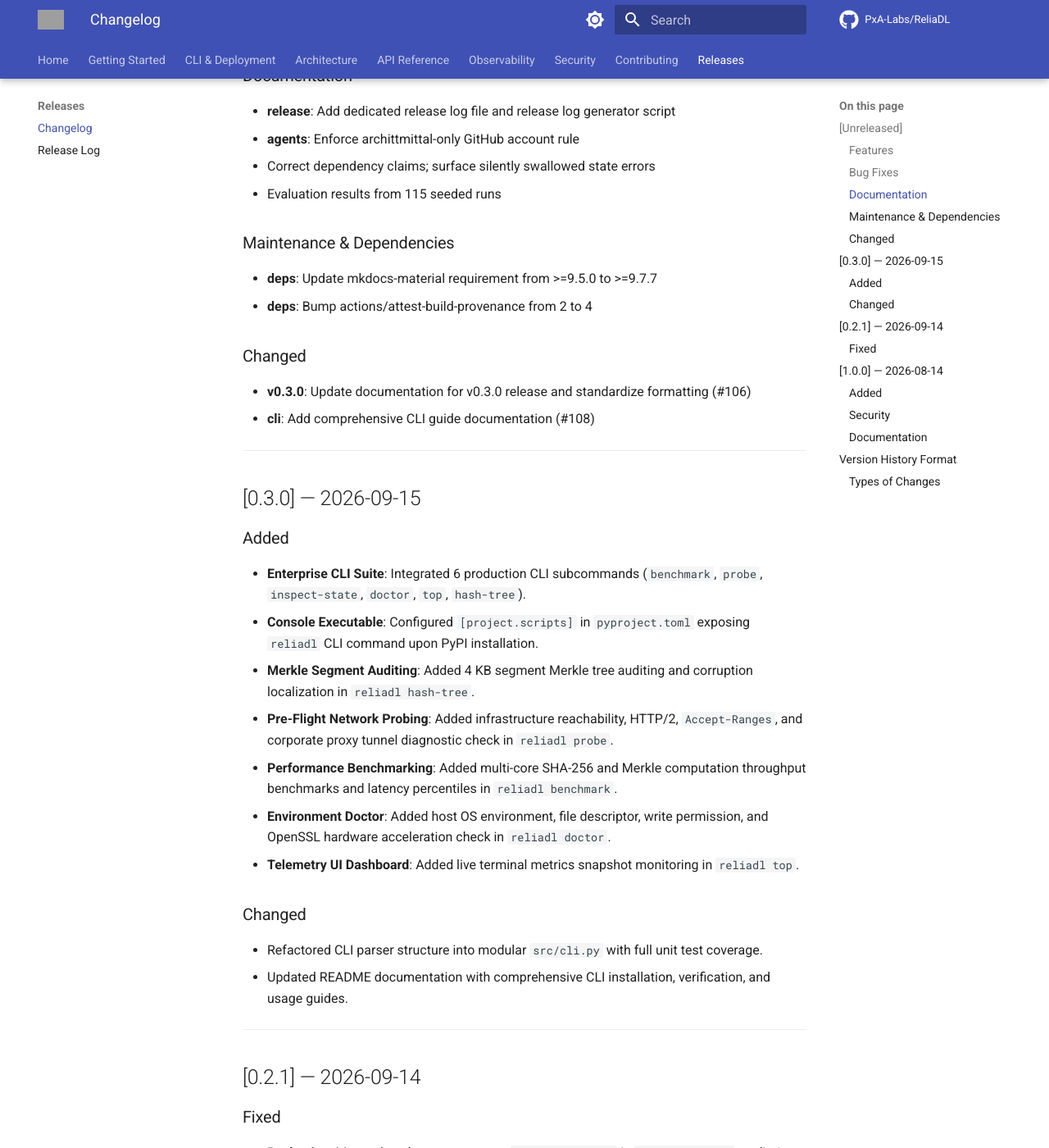
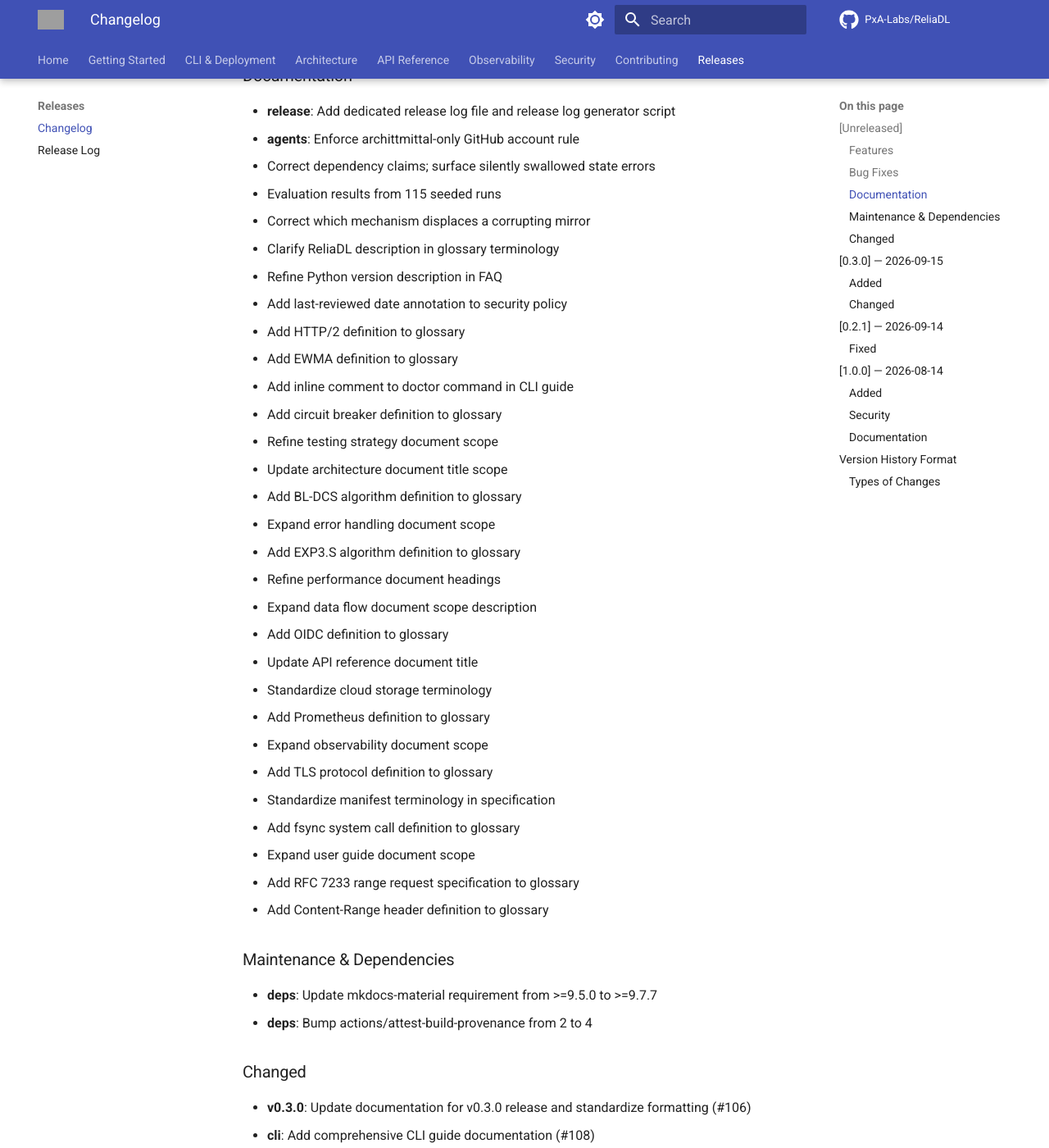
Before and after one commit to PxA-Labs/ReliaDL, an MkDocs documentation site: the page built from docs/CHANGELOG.md, in a window 1280 px wide and 1400 px high, scrolled down 969 px. Shown: the whole window at 82% size. Built offline with MkDocs 1.6.1 and Material for MkDocs 9.7.7, drawn with Linux system fonts in a browser that asks for light colours; comment, search, counter and statistics services are not loaded; the version menu is left out; grey boxes are pictures that could not be loaded.

Commit message:
docs: update CHANGELOG.md

```diff
--- a/docs/CHANGELOG.md
+++ b/docs/CHANGELOG.md
@@ -30,6 +30,32 @@ and this project adheres to [Semantic Versioning](https://semver.org/spec/v2.0.0
 - **agents**: Enforce archittmittal-only GitHub account rule
 - Correct dependency claims; surface silently swallowed state errors
 - Evaluation results from 115 seeded runs
+- Correct which mechanism displaces a corrupting mirror
+- Clarify ReliaDL description in glossary terminology
+- Refine Python version description in FAQ
+- Add last-reviewed date annotation to security policy
+- Add HTTP/2 definition to glossary
+- Add EWMA definition to glossary
+- Add inline comment to doctor command in CLI guide
+- Add circuit breaker definition to glossary
+- Refine testing strategy document scope
+- Update architecture document title scope
+- Add BL-DCS algorithm definition to glossary
+- Expand error handling document scope
+- Add EXP3.S algorithm definition to glossary
+- Refine performance document headings
+- Expand data flow document scope description
+- Add OIDC definition to glossary
+- Update API reference document title
+- Standardize cloud storage terminology
+- Add Prometheus definition to glossary
+- Expand observability document scope
+- Add TLS protocol definition to glossary
+- Standardize manifest terminology in specification
+- Add fsync system call definition to glossary
+- Expand user guide document scope
+- Add RFC 7233 range request specification to glossary
+- Add Content-Range header definition to glossary
 
 ### Maintenance & Dependencies
 - **deps**: Update mkdocs-material requirement from >=9.5.0 to >=9.7.7
```
